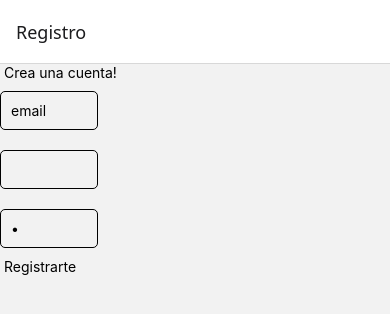
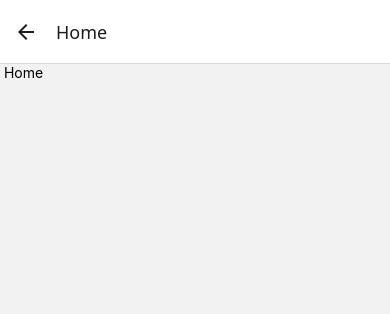
Before and after one commit to bautipeleritti/prog3Final, a React Native app in the folder tpfinal/: screen /Home in a window 390 px wide. Shown: the top 314 px of the page. Built offline with nearby package versions, Linux system fonts and the light colour scheme.

Commit message:
home creado

```diff
--- a/tpfinal/App.js
+++ b/tpfinal/App.js
@@ -5,6 +5,7 @@ import{createNativeStackNavigator} from '@react-navigation/native-stack';
 import { auth } from './src/firebase/config';
 import Registro from './src/screens/Registro';
 import Login from './src/screens/Login';
+import Home from './src/screens/Home';
 const Stack = createNativeStackNavigator();
 
 export default function App() {
@@ -14,6 +15,7 @@ export default function App() {
         {/* <Stack.Screen name="Login" component={Login} /> */}
         <Stack.Screen name="Registro" component={Registro} />
         <Stack.Screen name="Login" component= {Login} />
+        <Stack.Screen name="Home" component= {Home} />
 
       </Stack.Navigator>
 
--- a/tpfinal/src/screens/Home.js
+++ b/tpfinal/src/screens/Home.js
@@ -1,38 +1,32 @@
-import { StyleSheet,Text,View,FlatList } from "react-native"
+import react, {Component} from "react";
+import { ActivityIndicator, FlatList, StyleSheet, Text, View } from 'react-native';
+import Post from "../components/Post";
+import { db } from "../firebase/config";
 
 class Home extends Component{
-    constructor(props){
-        super(props)
-
-        this.state ={
-            posts: []
-        }
-        }
-    }
-
-  //  componentDidMount(){
-   //     db.collection('posts').onSnapshot(
-    //        docs => {
-    //            let posts = []
-     //           docs.forEach(doc => {
-      //              posts.push({
-       //                 id: doc.id,
-        //                data: doc.data()
-        //            })
-         //       })
-          //  }
-       // )
-   // }
+    constructor() {
+        super();
+        this.state = {
 
 
 
-    //render(){
-    //return(
-     //   <p>Hla</p>
-      //  )
-   // }
-
-//}
+        };
+    }
 
 
-export default Home
+
+    componentDidMount(){
+
+    }
+
+
+    render(){
+        return(
+        <View>
+            <Text> Home</Text>
+
+        </View>
+    )}
+}
+
+export default Home;
--- a/tpfinal/src/screens/Login.js
+++ b/tpfinal/src/screens/Login.js
@@ -42,7 +42,7 @@ export class Login extends Component {
         secureTextEntry={true}
         onChangeText={text => this.setState({password:text})}
         value={this.state.password} />
-        {this.state.error ? <Text style={styles.errorText}>{this.state.error}</Text> : null}
+       <Text>{this.state.error ? <Text style={styles.errorText}>{this.state.error}</Text> : null}</Text>
 
         <TouchableOpacity style = {styles.Loginbutton} onPress={()=> this.handleSubmitLogin()}>
           <Text>Login</Text>
--- a/tpfinal/src/screens/Registro.js
+++ b/tpfinal/src/screens/Registro.js
@@ -74,6 +74,8 @@ export class Registro extends Component {
           <Text> Registrarte </Text>
         </TouchableOpacity>
         {this.state.errMsg && <Text>{this.state.errMsg}</Text>}
+        <TouchableOpacity style = {styles.Registerbutton}
+        onPress={() => this.props.navigation.navigate("Login")}><Text>Ir a login</Text></TouchableOpacity>
 
       </View>
     )
```
